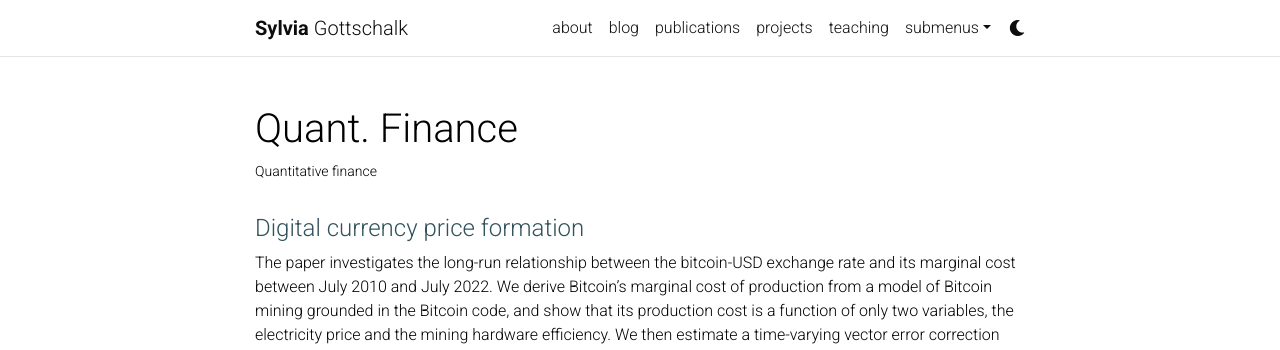
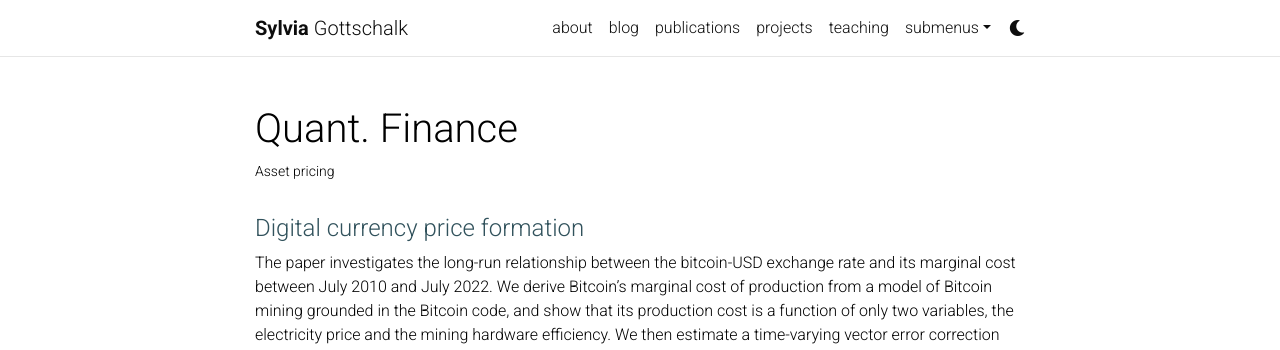
Before and after one commit to sdgottschalk/sgottschalk.io, a Jekyll site: the page built from _projects/1_project.md, in a window 1280 px wide and 900 px high. Shown: the top 350 px of the window. Built offline with Jekyll 4.4.1, drawn with Linux system fonts in a browser that asks for light colours; comment, search, counter and statistics services are not loaded; a style sheet for code colours, icons or effects is not loaded.

Commit message:
Update 1_project.md

```diff
--- a/_projects/1_project.md
+++ b/_projects/1_project.md
@@ -1,7 +1,7 @@
 ---
 layout: page
 title: Quant. Finance
-description: Quantitative finance
+description: Asset pricing
 img: assets/img/images-getty.jpg
 importance: 1
 category: work
```
